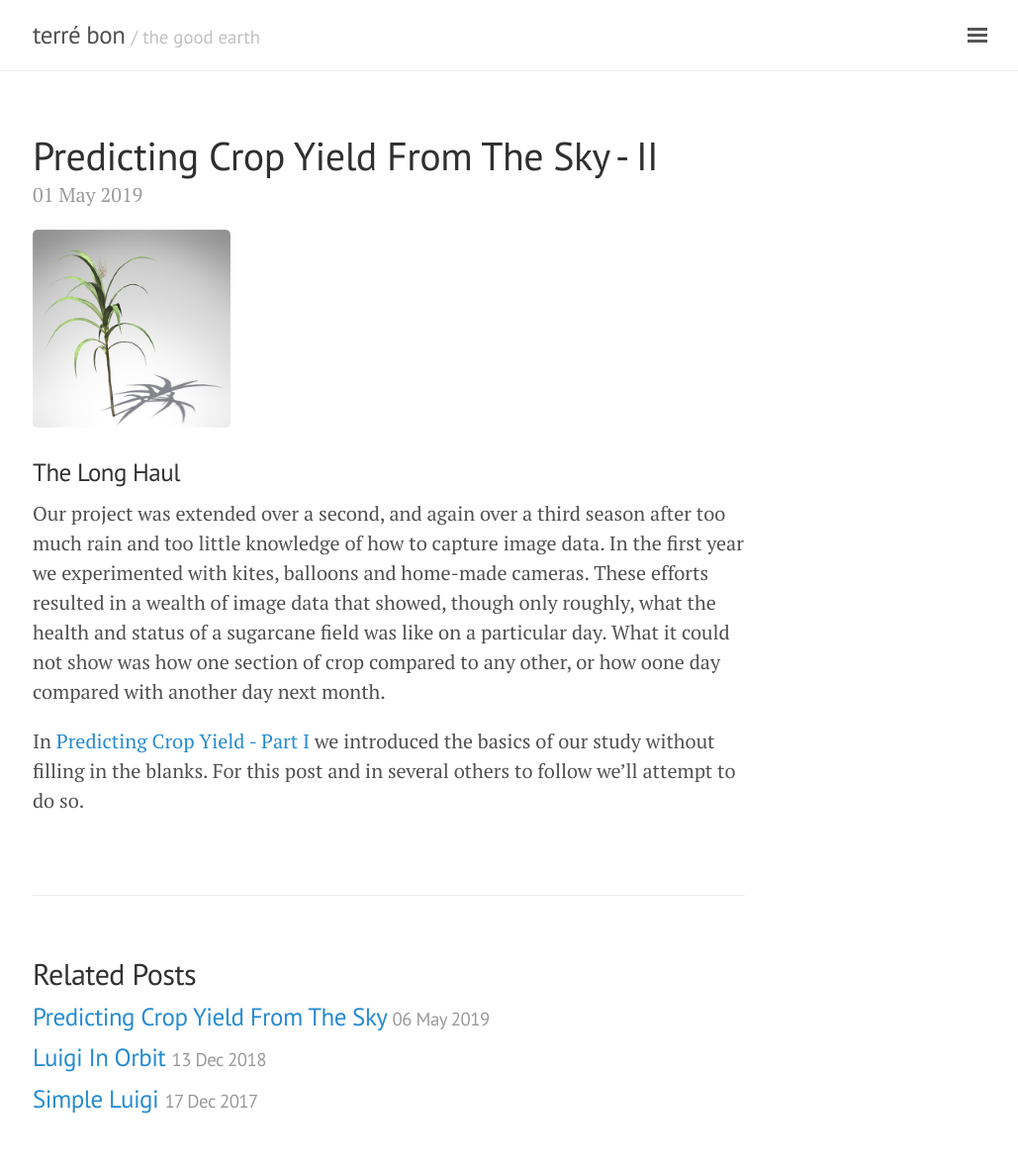
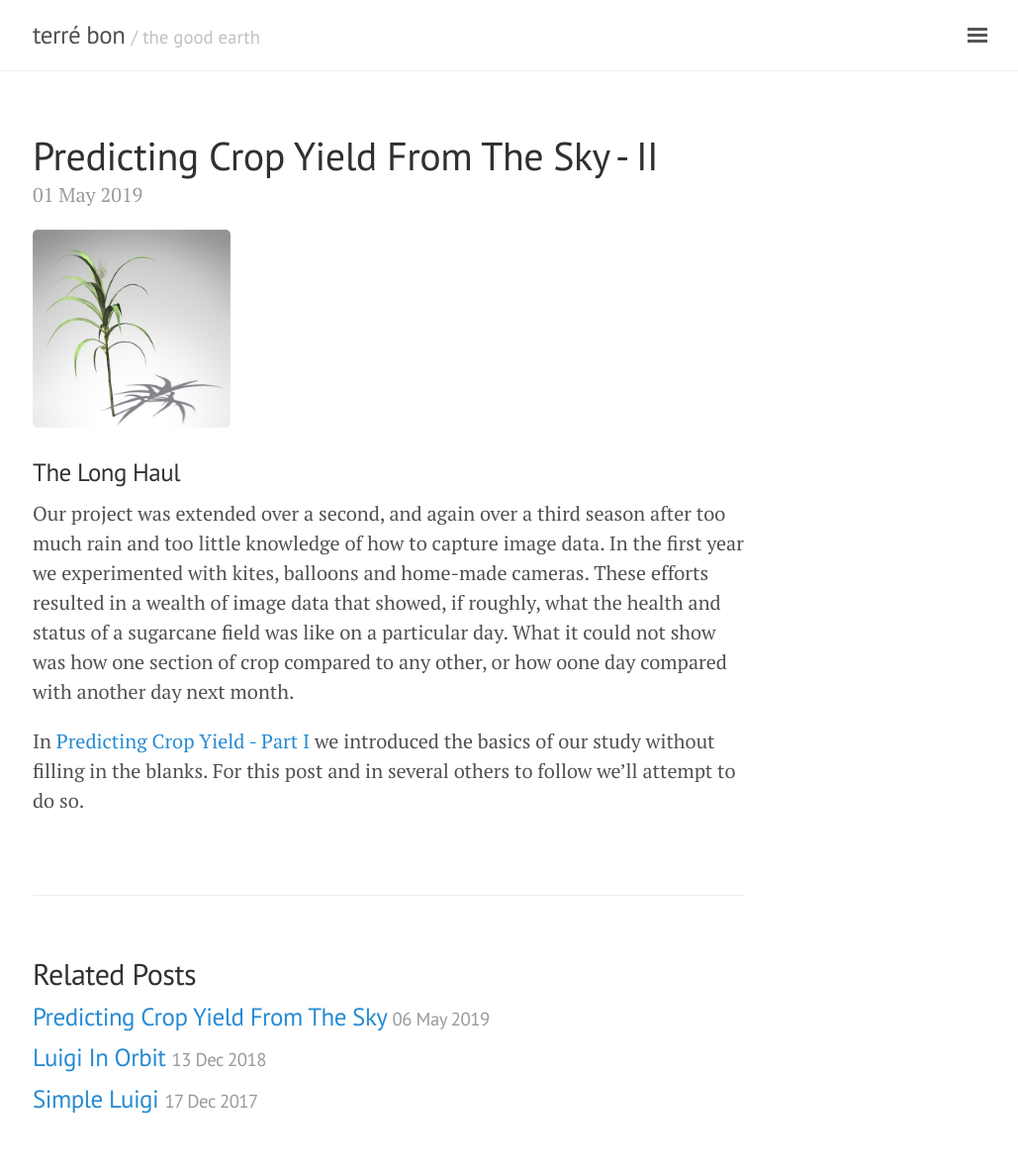
Before and after one commit to geraldmc/geraldmc.github.io, a Jekyll site: the page built from _posts/2019-05-01-predicting-yield-2.md, in a window 1280 px wide. Shown: the whole page at 99% size, without its empty margins (247-1276 px from the left). Built offline with Jekyll 4.4.1, drawn with Linux system fonts in a browser that asks for light colours.

Commit message:
updates part 2

```diff
--- a/_posts/2019-05-01-predicting-yield-2.md
+++ b/_posts/2019-05-01-predicting-yield-2.md
@@ -7,6 +7,6 @@ title: Predicting Crop Yield From The Sky - II
 
 ### The Long Haul
 
-Our project was extended over a second, and again over a third season after too much rain and too little knowledge of how to capture image data. In the first year we experimented with kites, balloons and home-made cameras. These efforts resulted in a wealth of image data that showed, though only roughly, what the health and status of a sugarcane field was like on a particular day. What it could not show was how one section of crop compared to any other, or how oone day compared with another day next month.
+Our project was extended over a second, and again over a third season after too much rain and too little knowledge of how to capture image data. In the first year we experimented with kites, balloons and home-made cameras. These efforts resulted in a wealth of image data that showed, if roughly, what the health and status of a sugarcane field was like on a particular day. What it could not show was how one section of crop compared to any other, or how oone day compared with another day next month.
 
 In [Predicting Crop Yield - Part I](https://geraldmc.github.io/2019/03/13/predicting-yield-1/) we introduced the basics of our study without filling in the blanks. For this post and in several others to follow we'll attempt to do so.
```
